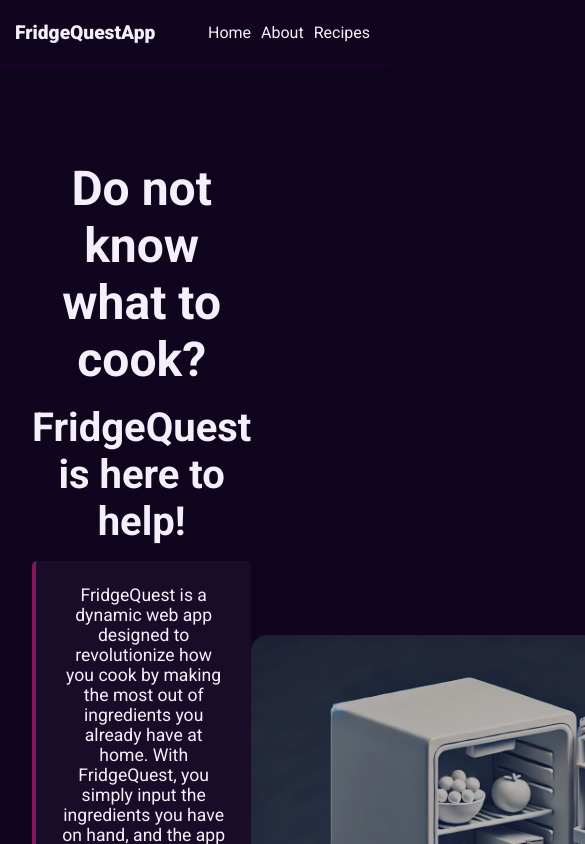
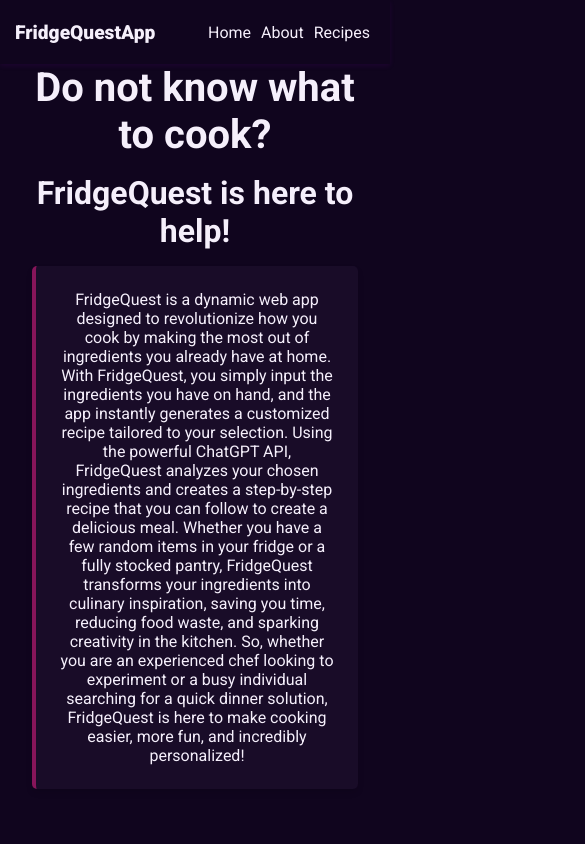
Before and after one commit to Adidinamite/FridgeQuestApp, a React (Vite) app: page / in a window 390 px wide. Shown: the top 844 px of the page, 585 px wide, since content can reach past the window. Built offline with nearby package versions, Linux system fonts and the light colour scheme.

Commit message:
Responsiveness for homeSection

```diff
--- a/package.json
+++ b/package.json
@@ -16,6 +16,7 @@
     "node-fetch": "^3.3.2",
     "react": "^18.3.1",
     "react-dom": "^18.3.1",
+    "react-error-boundary": "^4.1.0",
     "react-router-dom": "^6.27.0"
   },
   "devDependencies": {
--- a/src/main.jsx
+++ b/src/main.jsx
@@ -1,9 +1,13 @@
-import { StrictMode } from 'react'
-import { createRoot } from 'react-dom/client'
-import App from './App.jsx'
+import { StrictMode } from 'react';
+import { createRoot } from 'react-dom/client';
+import App from './App.jsx';
 
-createRoot(document.getElementById('root')).render(
-  <StrictMode>
-    <App />
-  </StrictMode>,
-)
+
+const rootElement = document.getElementById('root');
+const root = createRoot(rootElement);
+
+root.render(
+    <StrictMode>
+        <App />
+    </StrictMode>
+);
--- a/src/styles/HomeSection.css
+++ b/src/styles/HomeSection.css
@@ -1,8 +1,13 @@
-.content{
-    padding: 10rem 2rem;
+/* HomeSection.css */
+
+.content {
+    padding: 5rem 2rem;
     display: flex;
     background-color: var(--backgroundColor);
+    justify-content: center;
+    align-items: center;
 }
+
 .leftContainer {
     flex: 1;
     display: flex;
@@ -12,6 +17,15 @@
     align-items: center;
     gap: 1rem;
     text-align: center;
+    padding: 1rem;
+}
+
+.leftContainer h1 {
+    font-size: 3rem;
+}
+
+.leftContainer h2 {
+    font-size: 2.5rem;
 }
 
 .leftContainer p {
@@ -22,21 +36,40 @@
     border-radius: 5px;
     box-shadow: 0 4px 6px rgba(0, 0, 0, 0.1);
 }
-.leftContainer h1{
-    font-size: 3rem;
-}
-.leftContainer h2{
-    font-size: 2.5rem;}
 
-.rightContainer{
-    flex:1;
+.rightContainer {
+    flex: 1;
     display: flex;
     justify-content: center;
     align-items: center;
 }
-.rightContainer img{
+
+.rightContainer img {
     width: 30rem;
     height: 30rem;
     border-radius: 1rem;
     opacity: 70%;
 }
+
+
+@media (max-width: 1100px) {
+    .rightContainer {
+        display: none;
+    }
+
+    .content {
+        padding: 3rem 1rem;
+    }
+
+    .leftContainer h1 {
+        font-size: 2.5rem;
+    }
+
+    .leftContainer h2 {
+        font-size: 2rem;
+    }
+
+    .leftContainer p {
+        font-size: 1rem;
+    }
+}
```
Also changed, not shown: 1 other file (tests, documents, lock files or other folders).
